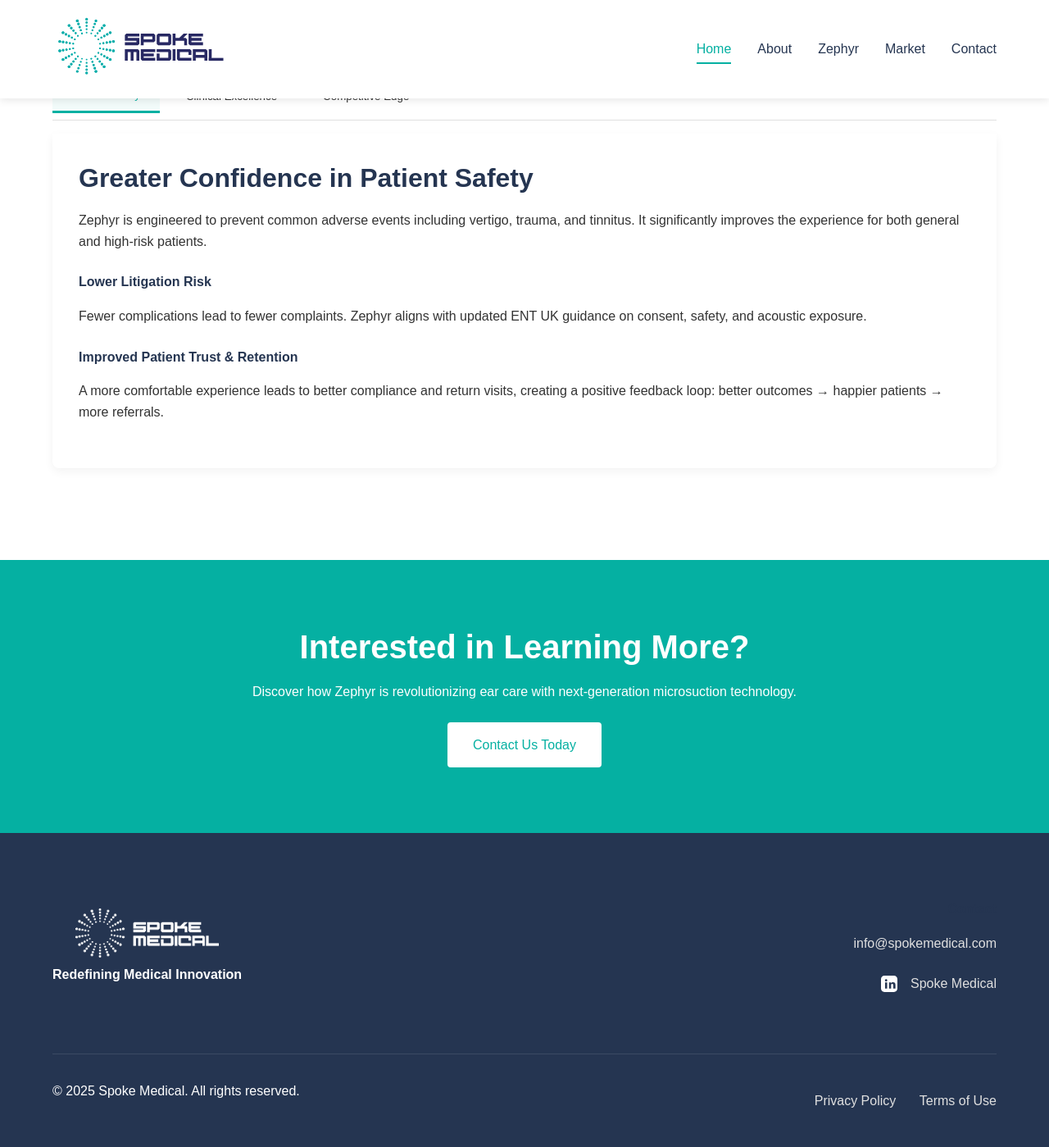
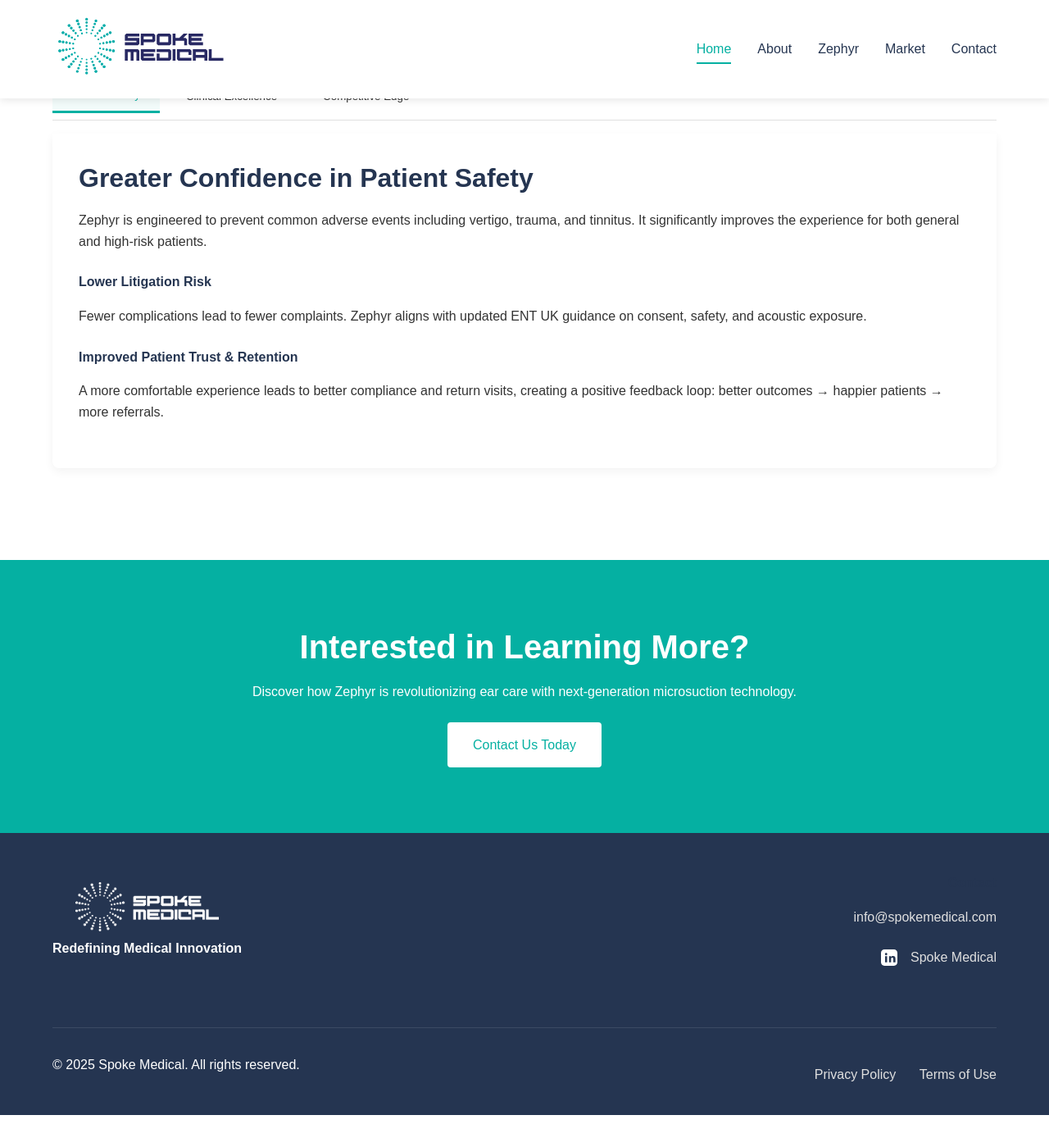
Before and after one commit to stevemilton/spokemedical, a Jekyll site: the page index.html, which Jekyll copies as it is, in a window 1280 px wide and 1400 px high, scrolled down 1917 px. Shown: the whole window at 82% size. Built offline with Jekyll 4.4.1, drawn with Linux system fonts in a browser that asks for light colours; after the commit the page ends 3277 px from its top, so only the background shows below that.

Commit message:
Update styles.css
Change footer size

```diff
--- a/css/styles.css
+++ b/css/styles.css
@@ -374,7 +374,7 @@
 .footer {
   background-color: var(--secondary-color);
   color: var(--white);
-  padding: 5rem 0 2rem;
+  padding: 3rem 0 1.5rem; /* Adjust this line */
 }
 
 .footer h2, .footer h3 {
@@ -414,7 +414,8 @@
 
 .footer-contact address p {
   display: flex;
-  align-items: center;
+  justify-content: flex-end;
+  align-items: flex-start; /* This aligns top with the logo */
   gap: 0.5rem;
 }
 
```
